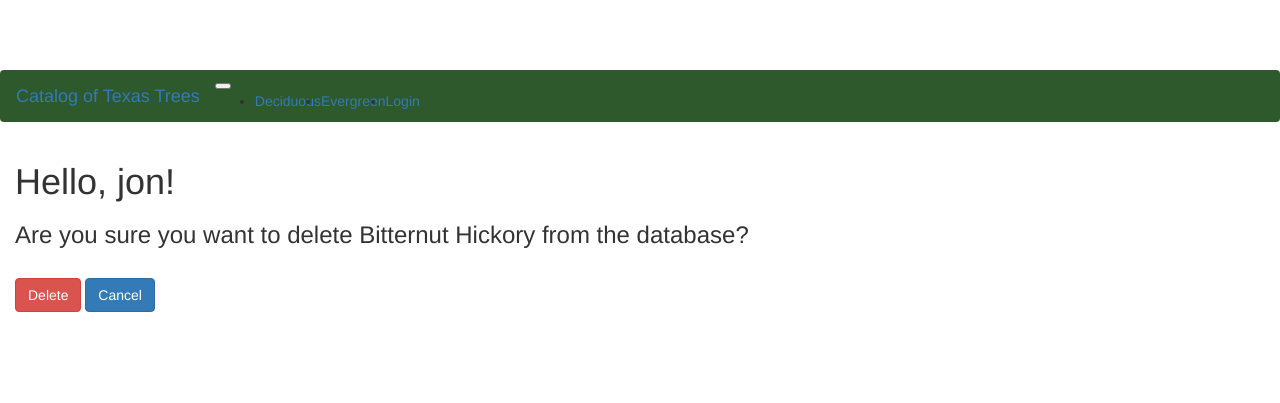
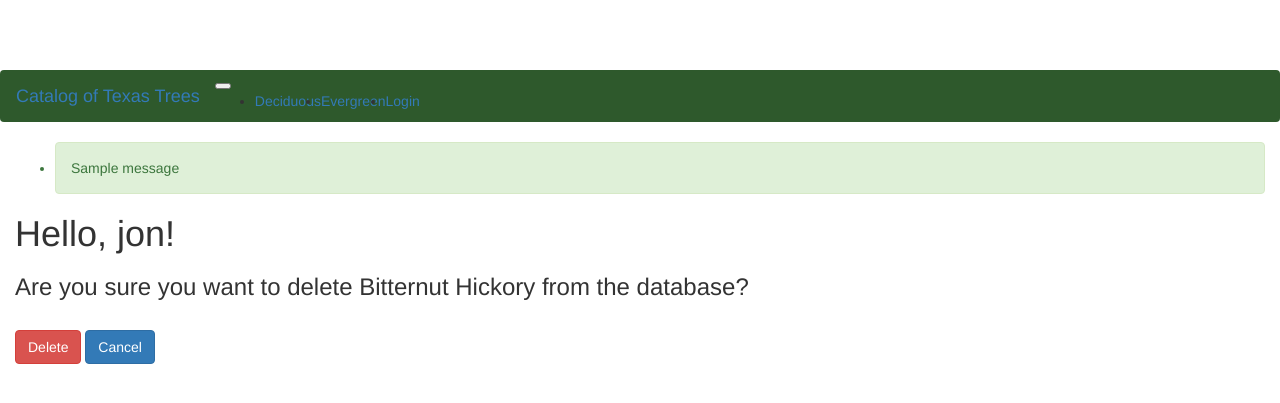
Before and after one commit to jwlunsford/udacity_projects, a Flask app: page /item/1/delete/ in a window 1280 px wide. Shown: the top 403 px of the page. Run offline with Flask 2, Linux system fonts and the light colour scheme; tables that the repository leaves empty hold one stand-in row (values such as "Sample post"); one stand-in notice (Sample message) is shown; some libraries are stand-ins or nearby versions.

Commit message:
Update: added message flashing to the base template.

```diff
--- a/item_catalog/templates/base.html
+++ b/item_catalog/templates/base.html
@@ -35,6 +35,16 @@
 
 {% block content %}
 <div class="container-fluid">
+  {% with messages = get_flashed_messages() %}
+      {% if messages %}
+        <ul>
+          {% for message in messages %}
+          <li class="alert alert-success" role="alert">{{ message }}</li>
+          {% endfor %}
+        </ul>
+      {% endif %}
+    {% endwith %}
+
   {% block page_content %}{% endblock %}
 </div>
 {% endblock %}
```
